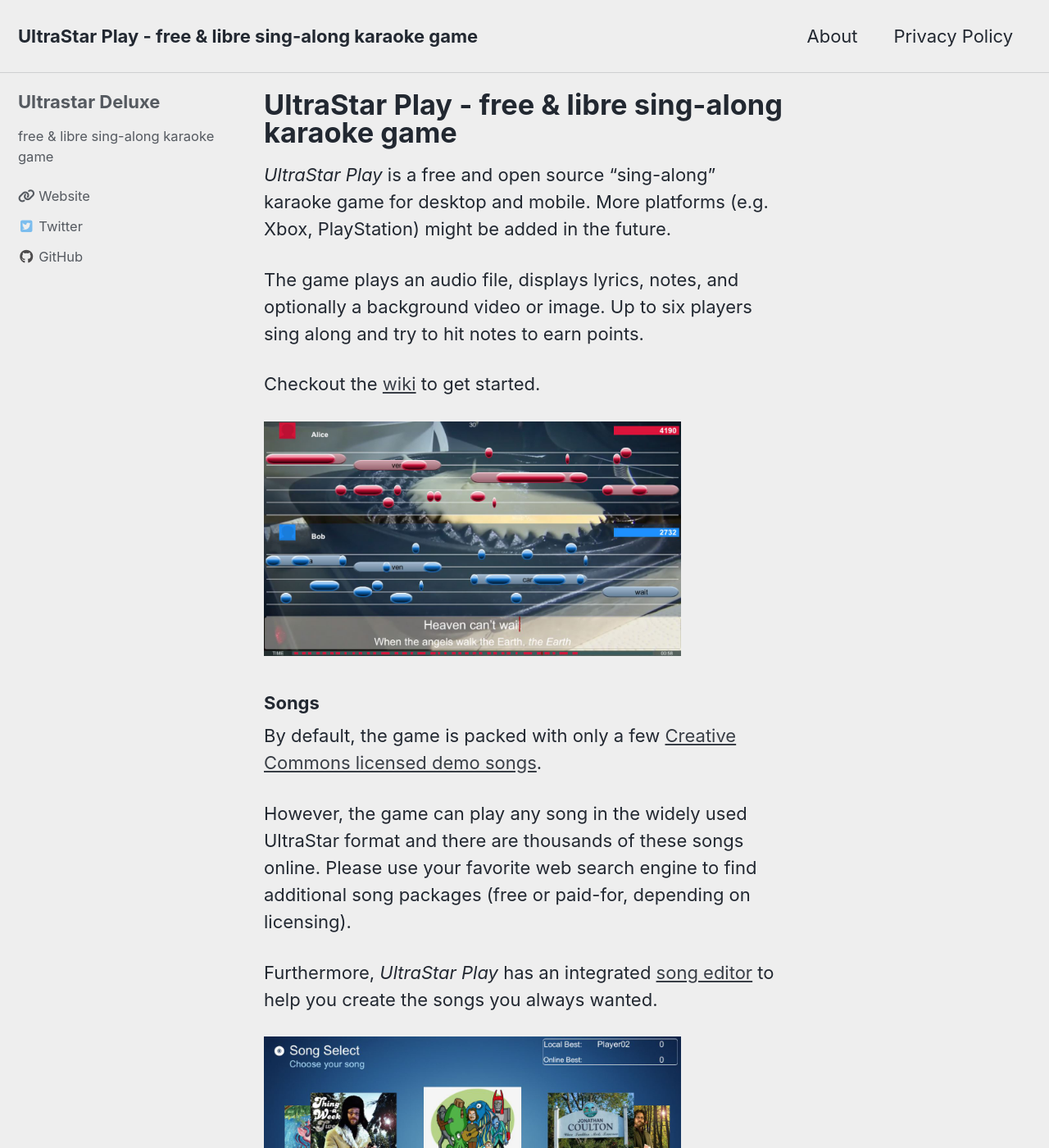
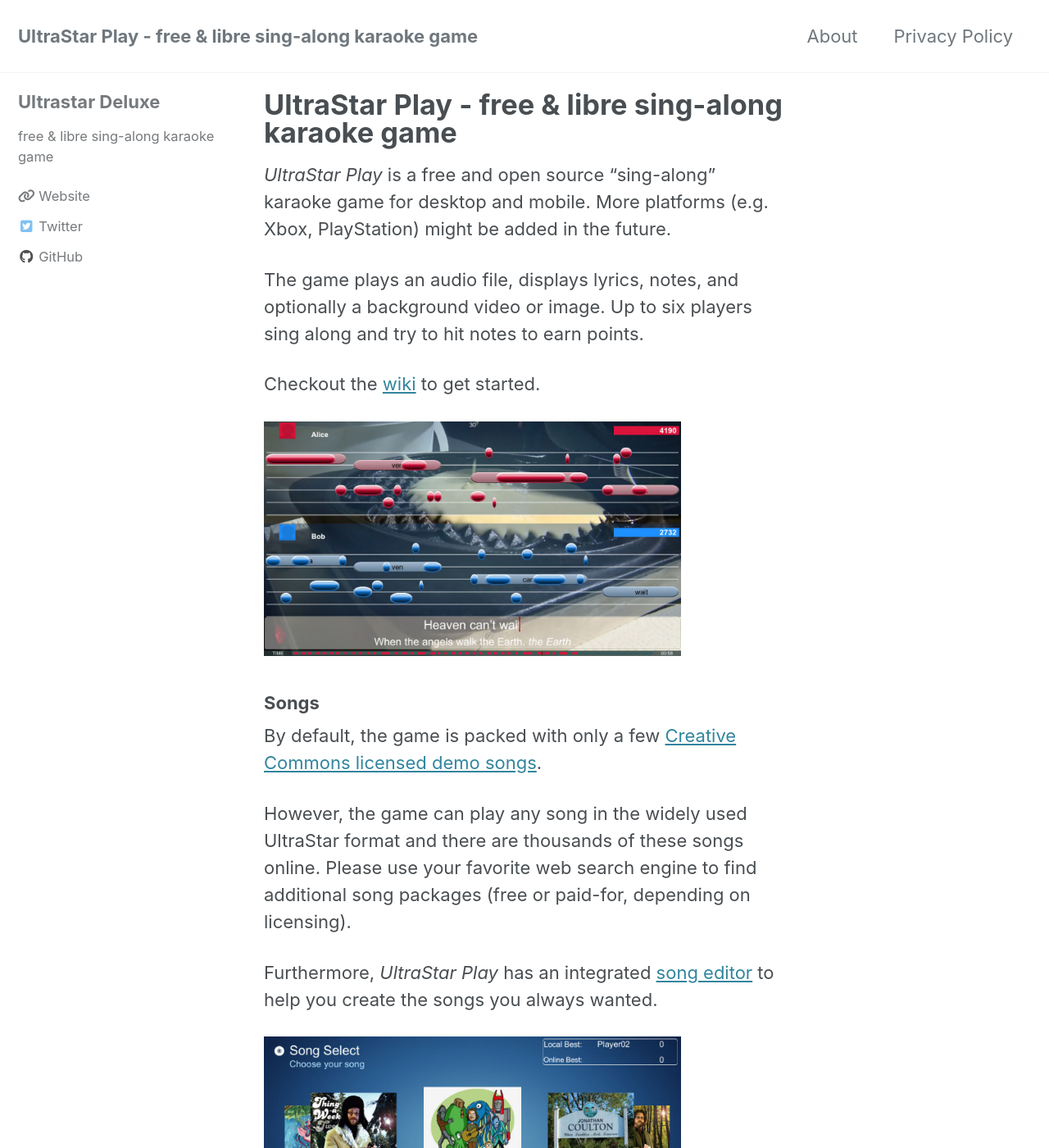
Before and after one commit to UltraStar-Deluxe/ultrastar-play.github.io, a Jekyll site: the page built from _pages/home.md, in a window 1280 px wide and 1400 px high. Shown: the whole window at 82% size. Built offline with Jekyll 4.4.1, drawn with Linux system fonts in a browser that asks for light colours; cached includes are drawn as plain includes; nearby versions of some CDN libraries.

Commit message:
test alembic-jekyll-theme

```diff
--- a/Gemfile
+++ b/Gemfile
@@ -1,2 +1,4 @@
 source "https://rubygems.org"
 gemspec
+
+gem "alembic-jekyll-theme"
--- a/_config.yml
+++ b/_config.yml
@@ -12,7 +12,9 @@
 
 # theme                  : "minimal-mistakes-jekyll"
 # remote_theme           : "mmistakes/minimal-mistakes"
-minimal_mistakes_skin    : "air" # "air", "aqua", "contrast", "dark", "dirt", "neon", "mint", "plum", "sunrise"
+# minimal_mistakes_skin    : "air" # "air", "aqua", "contrast", "dark", "dirt", "neon", "mint", "plum", "sunrise"
+
+theme: alembic-jekyll-theme
 
 # Site Settings
 locale                   : "en-US"
```
